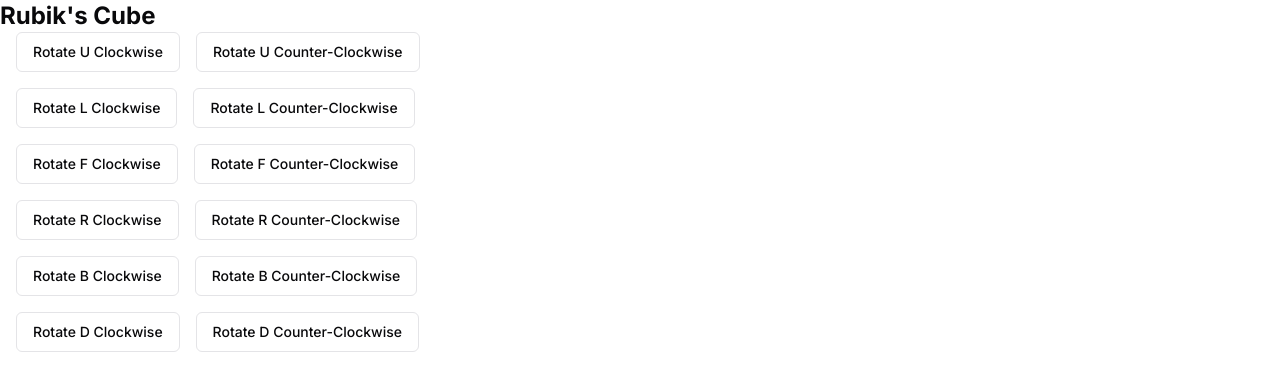
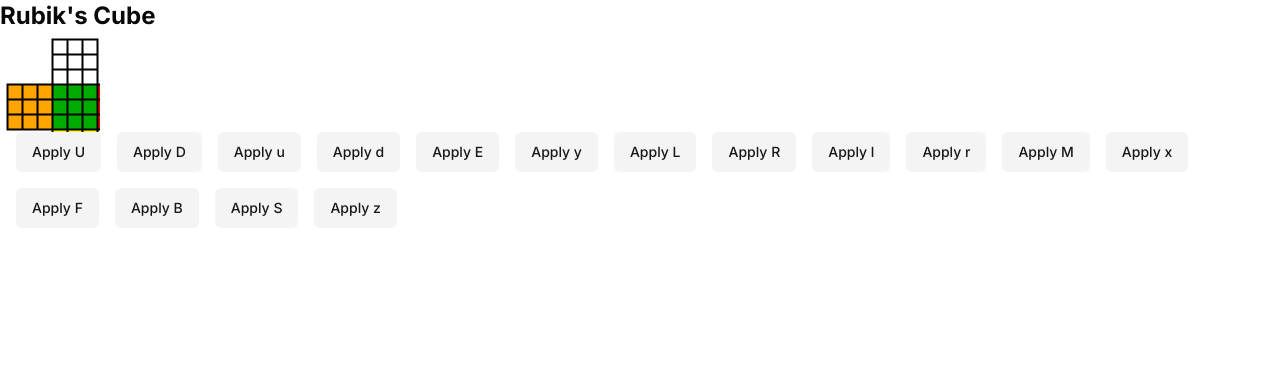
Before and after one commit to byhow/r3f-rubiks-cube, a Next.js app: page / in a window 1280 px wide. Shown: the top 390 px of the page. Built offline with nearby package versions, Linux system fonts and the light colour scheme.

Commit message:
feat: update sticker version of board

```diff
--- a/src/app/components/Cube.tsx
+++ b/src/app/components/Cube.tsx
@@ -3,7 +3,7 @@
 import { initialCubeState, FACES, CubeFace } from "../utils/constants";
 import { rotateCube } from "../utils/game";
 import { Button } from "@/components/ui/button";
-
+import Vis from "./Vis";
 const Cube3D: React.FC = () => {
   const [cubeState, setCubeState] =
     useState<Record<CubeFace, string[]>>(initialCubeState);
@@ -23,8 +23,8 @@
         <pointLight position={[-10, -10, -10]} />
       </Canvas> */}
       <h1 className="text-2xl font-bold">Rubik&apos;s Cube</h1>
-
-      <div>
+      <Vis />
+      {/* <div>
         {FACES.map((face) => (
           <div key={face} className="ml-4 space-x-4">
             <Button
@@ -43,7 +43,7 @@
             </Button>
           </div>
         ))}
-      </div>
+      </div> */}
     </div>
   );
 };
--- a/src/app/components/CubeView.tsx
+++ /dev/null
@@ -1,17 +0,0 @@
-import { CubeFace } from "../utils/constants";
-
-interface CubeVisualProps {
-  cubeState: Record<CubeFace, string[]>;
-}
-
-const CubeView: React.FC<CubeVisualProps> = ({ cubeState }) => {
-  console.table(cubeState);
-  return (
-    <mesh>
-      <meshNormalMaterial />
-      <boxGeometry args={[2, 2, 2]} />
-    </mesh>
-  );
-};
-
-export default CubeView;
--- a/src/app/components/Vis.tsx
+++ b/src/app/components/Vis.tsx
@@ -1,4 +1,6 @@
-import React, { useRef, useEffect } from "react";
+import { Button } from "@/components/ui/button";
+import { useState, useRef, useEffect } from "react";
+import { Vector3 } from "three";
 
 // Assuming color is an array of color strings
 const color = {
@@ -20,15 +22,30 @@
   context: CanvasRenderingContext2D
 ) {
   // Assuming this function scales the canvas for retina displays
-  let devicePixelRatio = window.devicePixelRatio || 1;
-  canvas.width = canvas.offsetWidth * devicePixelRatio;
-  canvas.height = canvas.offsetHeight * devicePixelRatio;
-  context.scale(devicePixelRatio, devicePixelRatio);
+  const [w, h] = [canvas.width, canvas.height];
+  canvas.width *= 2;
+  canvas.height *= 2;
+  canvas.style.width = w + "px";
+  canvas.style.height = h + "px";
+  context.scale(2, 2);
 }
 
-export function Vis({ cube }: { cube: string }) {
+type Sticker = {
+  pos: Vector3;
+  dst: Vector3;
+};
+
+interface GeometryMove {
+  name: string;
+  axis: Vector3;
+  angle: number;
+  predicate: (pos: Vector3) => boolean;
+}
+
+export function Vis() {
   const canvasRef = useRef<HTMLCanvasElement>(null);
-
+  const [stickers, setStickers] = useState<Sticker[]>(solved_gcube());
+  const cube = draw_gcube("", stickers);
   useEffect(() => {
     const sc = 15; // scale factor = length of each sticker in pixels.
     const canvas = canvasRef.current!;
@@ -37,6 +54,15 @@
     // Retina display hacks
     scaleCanvas(canvas, ctx);
     ctx.translate(sc / 2, sc / 2);
+  }, []); // Empty dependency array means this hook runs only once when the component mounts
+
+  useEffect(() => {
+    const sc = 15; // scale factor = length of each sticker in pixels.
+    const canvas = canvasRef.current!;
+    const ctx = canvas.getContext("2d")!;
+
+    // Clear the canvas
+    ctx.clearRect(-sc / 2, -sc / 2, canvas.width, canvas.height);
 
     function draw(idx: number, r: number, c: number) {
       for (let i = r; i <= r + 2; i++)
@@ -57,152 +83,216 @@
     draw(45, 3, 9); // B
   }, [cube]);
 
-  return <canvas ref={canvasRef} width={100} height={100} />;
+  return (
+    <div>
+      <canvas ref={canvasRef} width={100} height={100} />
+      {Object.values(gmoves())
+        .filter((m) => m.name.length == 1)
+        .map((move) => (
+          <Button
+            key={move.name}
+            variant="secondary"
+            onClick={() => setStickers(apply_gmoves(stickers, move.name))}
+            className="ml-4 mb-4"
+          >
+            Apply {move.name}
+          </Button>
+        ))}
+    </div>
+  );
 }
-import { useState } from "react";
-import { Canvas, useFrame } from "@react-three/fiber";
-import { Mesh } from "three";
 
-// Define the initial state of the Rubik's Cube
-type CubeletColor = "U" | "L" | "F" | "R" | "B" | "D";
-type CubeletState = [
-  [
-    CubeletColor,
-    CubeletColor,
-    CubeletColor,
-    CubeletColor,
-    CubeletColor,
-    CubeletColor,
-    CubeletColor,
-    CubeletColor,
-    CubeletColor
-  ],
-  [
-    CubeletColor,
-    CubeletColor,
-    CubeletColor,
-    CubeletColor,
-    CubeletColor,
-    CubeletColor,
-    CubeletColor,
-    CubeletColor,
-    CubeletColor
-  ],
-  [
-    CubeletColor,
-    CubeletColor,
-    CubeletColor,
-    CubeletColor,
-    CubeletColor,
-    CubeletColor,
-    CubeletColor,
-    CubeletColor,
-    CubeletColor
-  ],
-  [
-    CubeletColor,
-    CubeletColor,
-    CubeletColor,
-    CubeletColor,
-    CubeletColor,
-    CubeletColor,
-    CubeletColor,
-    CubeletColor,
-    CubeletColor
-  ],
-  [
-    CubeletColor,
-    CubeletColor,
-    CubeletColor,
-    CubeletColor,
-    CubeletColor,
-    CubeletColor,
-    CubeletColor,
-    CubeletColor,
-    CubeletColor
-  ],
-  [
-    CubeletColor,
-    CubeletColor,
-    CubeletColor,
-    CubeletColor,
-    CubeletColor,
-    CubeletColor,
-    CubeletColor,
-    CubeletColor,
-    CubeletColor
-  ]
-];
-
-const initialState: CubeletState = [
-  ["U", "U", "U", "U", "U", "U", "U", "U", "U"],
-  ["L", "L", "L", "L", "L", "L", "L", "L", "L"],
-  ["F", "F", "F", "F", "F", "F", "F", "F", "F"],
-  ["R", "R", "R", "R", "R", "R", "R", "R", "R"],
-  ["B", "B", "B", "B", "B", "B", "B", "B", "B"],
-  ["D", "D", "D", "D", "D", "D", "D", "D", "D"],
-];
-
-// Define the colors for each face
-const colors: Record<CubeletColor, string> = {
-  U: "yellow",
-  L: "orange",
-  F: "red",
-  R: "green",
-  B: "blue",
-  D: "white",
+/**
+ * map permutation to cycle
+ * @param cycle
+ * @returns
+ */
+const perm_from_cycle = (cycle: number[]) => {
+  let perms = [];
+  for (let i = 0; i < cycle.length - 1; i++) {
+    perms.push([cycle[i], cycle[i + 1]]);
+  }
+  perms.push([cycle[cycle.length - 1], cycle[0]]);
+  return perms;
 };
 
-// Define the Cube component
-interface CubeProps {
-  position: [number, number, number];
-  color: string;
-}
-
-const Cube: React.FC<CubeProps> = ({ position, color }) => {
-  const mesh = useRef<Mesh>(null!);
-  useFrame(() => (mesh.current.rotation.x = mesh.current.rotation.y += 0.01));
-  return (
-    <mesh ref={mesh} position={position}>
-      <boxGeometry attach="geometry" args={[1, 1, 1]} />
-      <meshBasicMaterial attach="material" color={color} />
-    </mesh>
-  );
+const S = (f: string, i: number) => {
+  return "URFDLB".indexOf(f) * 9 + i - 1;
 };
 
-// Define the RubiksCube component
-const RubiksCube: React.FC = () => {
-  const [state, setState] = useState<CubeletState>(initialState);
+const uMoves = [
+  perm_from_cycle([S("U", 1), S("U", 3), S("U", 9), S("U", 7)]),
+  perm_from_cycle([S("U", 2), S("U", 6), S("U", 8), S("U", 4)]),
+  perm_from_cycle([S("F", 1), S("L", 1), S("B", 1), S("R", 1)]),
+  perm_from_cycle([S("F", 2), S("L", 2), S("B", 2), S("R", 2)]),
+  perm_from_cycle([S("F", 3), S("L", 3), S("B", 3), S("R", 3)]),
+].flat();
 
-  // Render the Rubik's Cube
-  return (
-    <Canvas>
-      <ambientLight intensity={0.5} />
-      <pointLight position={[10, 10, 10]} />
-      {state.map((face, faceIndex) =>
-        face.map((cubelet, cubeletIndex) => (
-          <Cube
-            key={`${cubelet}-${faceIndex}-${cubeletIndex}`}
-            position={[
-              (faceIndex % 3) - 1,
-              1 - Math.floor(cubeletIndex / 3),
-              Math.floor(faceIndex / 3) - 1,
-            ]}
-            color={colors[cubelet]}
-          />
-        ))
-      )}
-    </Canvas>
-  );
+/**
+ * 2d moves based on facelets
+ * @param cube
+ * @param perm
+ * @returns
+ */
+const applyMove = (cube: Array<string>, perm: number[][]) => {
+  let new_cube = [...cube];
+  for (let x of perm) {
+    new_cube[x[1]] = cube[x[0]];
+  }
+  return new_cube;
 };
 
-// Render the App
-const App: React.FC = () => {
-  return (
-    <div style={{ width: "100vw", height: "100vh" }}>
-      <RubiksCube />
-    </div>
-  );
+/**
+ * this creates a sticker from a target and destination position
+ *
+ * @param pos
+ * @param dst
+ * @returns sticker := (target, current)
+ */
+const createSticker = (pos: Vector3, dst?: Vector3): Sticker => ({
+  pos,
+  dst: pos || dst,
+});
+
+/**
+ *
+ * create_gmove("U", new Vector3(0, 1, 0), 90, (pos) => pos.y > 0);
+ *
+ * @param name
+ * @param axis
+ * @param angle
+ * @param predicate
+ * @returns
+ */
+const create_gmove = (
+  name: string,
+  axis: Vector3,
+  angle: number,
+  predicate: (pos: Vector3) => boolean
+): GeometryMove => ({
+  name, // U, R, F, D, L, B
+  axis,
+  angle, // how much to rotate
+  predicate,
+});
+
+const apply_sticker = (move: GeometryMove, sticker: Sticker) =>
+  move.predicate(sticker.pos) // does the move involve this position?
+    ? {
+        ...sticker,
+        pos: new Vector3()
+          .copy(sticker.pos)
+          .applyAxisAngle(move.axis, (-move.angle / 180) * Math.PI)
+          .round(),
+      } // if so, rotate around axis with angle
+    : sticker; // else, do nothing
+
+const apply_gmove = (cube: Sticker[], move: GeometryMove) =>
+  cube.map((s) => apply_sticker(move, s));
+
+const get_face = (sticker: Vector3) => {
+  let { x, y, z } = sticker;
+  return x === 3
+    ? "R"
+    : x === -3
+    ? "L"
+    : y === 3
+    ? "U"
+    : y === -3
+    ? "D"
+    : z === 3
+    ? "F"
+    : z === -3
+    ? "B"
+    : "X";
 };
 
-export default App;
+const gmoves = () => {
+  let create_move_set = (
+    base_name: string,
+    axis: Vector3,
+    pred: (pos: Vector3) => boolean
+  ) => {
+    let move1 = create_gmove(base_name, axis, 90, pred);
+    let move2 = create_gmove(base_name + "2", axis, 180, pred);
+    let move3 = create_gmove(base_name + "'", axis, 270, pred);
+    return [move1, move2, move3];
+    // return [move1];
+  };
+
+  let U = create_move_set("U", new Vector3(0, 1, 0), (pos) => pos.y > 0);
+  let u = create_move_set("u", new Vector3(0, 1, 0), (pos) => pos.y >= 0);
+  let D = create_move_set("D", new Vector3(0, -1, 0), (pos) => pos.y < 0);
+  let d = create_move_set("d", new Vector3(0, -1, 0), (pos) => pos.y <= 0);
+
+  let E = create_move_set("E", new Vector3(0, 1, 0), (pos) => pos.y === 0);
+  let y = create_move_set("y", new Vector3(0, 1, 0), () => true);
+
+  let L = create_move_set("L", new Vector3(-1, 0, 0), (pos) => pos.x < 0);
+  let R = create_move_set("R", new Vector3(1, 0, 0), (pos) => pos.x > 0);
+  let l = create_move_set("l", new Vector3(-1, 0, 0), (pos) => pos.x <= 0);
+  let r = create_move_set("r", new Vector3(1, 0, 0), (pos) => pos.x >= 0);
+  let M = create_move_set("M", new Vector3(-1, 0, 0), (pos) => pos.x === 0);
+  let x = create_move_set("x", new Vector3(1, 0, 0), () => true);
+
+  let F = create_move_set("F", new Vector3(0, 0, 1), (pos) => pos.z > 0);
+  let B = create_move_set("B", new Vector3(0, 0, -1), (pos) => pos.z < 0);
+  let S = create_move_set("S", new Vector3(0, 0, 1), (pos) => pos.z === 0);
+  let z = create_move_set("z", new Vector3(0, 0, 1), () => true);
+
+  let gmoves: Record<string, GeometryMove> = {};
+  [U, D, u, d, E, y, L, R, l, r, M, x, F, B, S, z].flat().forEach((move) => {
+    gmoves[move.name] = move;
+  });
+  return gmoves;
+};
+
+const apply_gmoves = (gcube: Sticker[], moves: string): Sticker[] =>
+  moves
+    .trim()
+    .split(/ +/)
+    .filter((s) => s)
+    .map((m) => gmoves()[m])
+    .reduce(apply_gmove, gcube);
+
+const gcube_to_fcube = (gcube: Sticker[]): string => {
+  // URFDLB
+  let scube: string[] = [];
+  let fill_face = (stickers: Sticker[], idx: number) => {
+    stickers
+      .sort((s, t) => s.pos.z - t.pos.z || s.pos.x - t.pos.x)
+      .forEach((s) => {
+        scube[idx++] = get_face(s.dst);
+      });
+  };
+  let face_rotating_moves: string[] = ["", "y x", "x", "x2", "y' x", "y2 x"];
+  face_rotating_moves.forEach((moves, i) =>
+    fill_face(
+      apply_gmoves(gcube, moves).filter((s) => get_face(s.pos) === "U"),
+      i * 9
+    )
+  );
+  return scube.join("");
+};
+const solved_gcube = () => {
+  let stickers = [];
+  for (let face of [3, -3]) {
+    for (let coord1 of [-2, 0, 2]) {
+      for (let coord2 of [-2, 0, 2]) {
+        stickers.push(
+          ...[
+            createSticker(new Vector3(face, coord1, coord2)),
+            createSticker(new Vector3(coord1, face, coord2)),
+            createSticker(new Vector3(coord1, coord2, face)),
+          ]
+        );
+      }
+    }
+  }
+  return stickers;
+};
+
+const draw_gcube = (scramble: string, currentBoard: Sticker[]) =>
+  gcube_to_fcube(apply_gmoves(currentBoard, scramble));
+
+export default Vis;
--- a/src/app/utils/constants.ts
+++ b/src/app/utils/constants.ts
@@ -8,3 +8,5 @@
   acc[face] = faceValues;
   return acc;
 }, {} as Record<CubeFace, string[]>);
+
+// Geometry of the cube
--- /dev/null
+++ b/src/app/utils/moves.ts
@@ -0,0 +1 @@
+export { }
```
